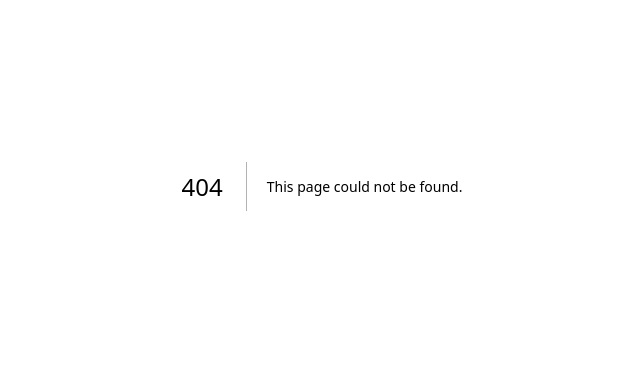
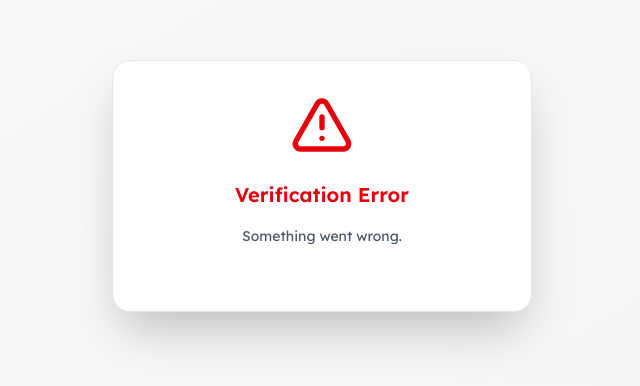
Before and after one commit to dangngocson29062003/todo-list-client, a Next.js app: page /email/verify in a window 1280 px wide. Before the commit this address had no page. Shown: the part 214-600 px from the top of the page, without its empty margins (318-958 px from the left). Built offline with nearby package versions, Linux system fonts and the light colour scheme.

Commit message:
login, registration and token handling

```diff
--- /dev/null
+++ b/src/app/email/verify/page.tsx
@@ -0,0 +1,92 @@
+"use client";
+
+import { useEffect } from "react";
+import { AlertCircle, AlertTriangle, CheckCircle2, Info } from "lucide-react";
+import { useSearchParams, useRouter } from "next/navigation";
+
+export default function EmailVerifyPage() {
+    const params = useSearchParams();
+    const router = useRouter();
+    const status = params.get("status")?.trim().toUpperCase();
+
+    const config = {
+        SUCCESS: {
+            title: "Email Verified",
+            message: "Your account has been verified successfully.\nYou can now log in.",
+            color: "text-green-600",
+            icon: <CheckCircle2 className="w-16 h-16" />,
+            redirect: true,
+        },
+        EXPIRED: {
+            title: "Verification Expired",
+            message: "Your verification link expired.\nA new confirmation email has been sent.",
+            color: "text-yellow-500",
+            icon: <AlertCircle className="w-16 h-16" />,
+            redirect: false,
+        },
+        USED: {
+            title: "Already Verified",
+            message: "Your account has already been verified.\nPlease log in.",
+            color: "text-blue-600",
+            icon: <Info className="w-16 h-16" />,
+            redirect: true,
+        },
+        NOT_FOUND: {
+            title: "Invalid Link",
+            message: "This verification link is invalid or does not exist.",
+            color: "text-red-600",
+            icon: <AlertTriangle className="w-16 h-16" />,
+            redirect: false,
+        },
+    } as const;
+
+    const data = config[status as keyof typeof config] ?? {
+        title: "Verification Error",
+        message: "Something went wrong.",
+        color: "text-red-600",
+        icon: <AlertTriangle className="w-16 h-16" />,
+        redirect: false,
+    };
+
+    useEffect(() => {
+        if (data.redirect) {
+            const timer = setTimeout(() => {
+                router.push("/login");
+            }, 3000);
+
+            return () => clearTimeout(timer);
+        }
+    }, [data.redirect, router]);
+
+    return (
+        <div className="min-h-screen flex items-center justify-center
+            bg-gradient-to-br from-gray-50 to-gray-100
+            dark:from-zinc-900 dark:to-zinc-950 transition-colors">
+
+            <div className="w-[420px] text-center
+                border border-gray-200 dark:border-zinc-700
+                bg-white dark:bg-zinc-800
+                shadow-2xl py-8 px-8 rounded-2xl">
+
+                <div className={`flex justify-center text-5xl mb-6 ${data.color}`}>
+                    {data.icon}
+                </div>
+
+                <h1 className={`text-xl font-semibold mb-4 ${data.color}`}>
+                    {data.title}
+                </h1>
+
+                <p className="text-sm text-gray-600 dark:text-gray-300 mb-8 whitespace-pre-line leading-relaxed">
+                    {data.message}
+                </p>
+
+                {data.redirect && (
+                    <div className="flex items-center justify-center gap-2 text-xs text-gray-500 dark:text-gray-400">
+                        <div className="w-4 h-4 border-2 border-blue-500 border-t-transparent rounded-full animate-spin"></div>
+                        Redirecting to login...
+                    </div>
+                )}
+            </div>
+        </div>
+    );
+}
--- a/src/app/layout.tsx
+++ b/src/app/layout.tsx
@@ -1,5 +1,6 @@
 import { NotificationProvider } from "../components/notification/notificationProvider";
 import { ThemeProvider } from "../components/theme-provider";
+import { AuthProvider } from "../context/authContext";
 import "./globals.css";
 import { Lexend } from "next/font/google";
 const lexend = Lexend({
@@ -26,7 +27,11 @@ export default async function RootLayout({
             enableSystem
             disableTransitionOnChange
           >
-            <NotificationProvider>{children}</NotificationProvider>
+            <AuthProvider>
+              <NotificationProvider>
+                {children}
+              </NotificationProvider>
+            </AuthProvider>
           </ThemeProvider>
         </body>
       </html>
--- a/src/app/login/page.tsx
+++ b/src/app/login/page.tsx
@@ -1,15 +1,17 @@
 "use client";
 
-import { useState } from "react";
+import { use, useState } from "react";
 import { ArrowLeft, Lock, Mail } from "lucide-react";
 import { login } from "../../service/api";
 import { useRouter } from "next/navigation";
 import { useNotify } from "@/src/components/notification/notificationProvider";
 import { getErrorMessage } from "@/src/utils/helpers";
+import { useAuth } from "@/src/context/authContext";
 
 export default function LoginPage() {
   const router = useRouter();
   const notify = useNotify();
+  const { authLogin } = useAuth();
 
   const [loading, setLoading] = useState(false);
   const [email, setEmail] = useState("");
@@ -22,7 +24,7 @@ export default function LoginPage() {
       const res = await login(email, password, rememberMe);
       console.log("Login successful:", res);
       notify("success", "Login successful");
-      localStorage.setItem("token", res.data);
+      authLogin(res.data);
       router.push("/landing");
     } catch (err) {
       console.error("Login failed:", err);
--- /dev/null
+++ b/src/app/oauth/success/page.tsx
@@ -0,0 +1,57 @@
+"use client";
+
+import { useEffect } from "react";
+import { refresh } from "../../../service/api";
+import { useRouter } from "next/navigation";
+import { useNotify } from "@/src/components/notification/notificationProvider";
+
+export default function OAuthSuccessPage() {
+    const router = useRouter();
+    const notify = useNotify();
+
+    useEffect(() => {
+        (async () => {
+            try {
+                const res = await refresh();
+                const token = res.data;
+                localStorage.setItem("token", token);
+                router.push("/");
+            } catch (err) {
+                notify(
+                    "error",
+                    "OAuth Login Failed",
+                    "Unable to refresh session. Please try logging in again."
+                );
+                router.push("/login");
+            }
+        })();
+    }, []);
+
+    return (
+        <div className="min-h-screen flex items-center justify-center
+            bg-gray-50 dark:bg-zinc-900 transition-colors">
+
+            <div className="w-[450px] text-center
+                border border-gray-200 dark:border-zinc-700
+                bg-white dark:bg-zinc-800
+                shadow-xl py-10 px-8 rounded-xl">
+
+                {/* Spinner */}
+                <div className="flex justify-center mb-6">
+                    <div className="w-10 h-10 border-4 border-blue-500 border-t-transparent rounded-full animate-spin"></div>
+                </div>
+
+                {/* Title */}
+                <h2 className="text-xl font-semibold text-gray-900 dark:text-gray-100 mb-2">
+                    Signing you in
+                </h2>
+
+                {/* Subtitle */}
+                <p className="text-sm text-gray-500 dark:text-gray-400">
+                    Please wait while we finish your authentication.
+                </p>
+
+            </div>
+        </div>
+    );
+}
--- /dev/null
+++ b/src/context/authContext.tsx
@@ -0,0 +1,61 @@
+"use client";
+import { createContext, useContext, useEffect, useState } from "react";
+interface User{
+    id: string;
+    email: string;
+    exp: number;
+}
+
+interface AuthContextType {
+    authUser: User | null;
+    authToken: string | null;
+    authLogin: (newToken: string) => void;
+    authLogout: () => void;
+}
+
+const AuthContext = createContext<AuthContextType|null>(null);
+
+function parseJwt(token: string): User {
+    const payload = token.split('.')[1];
+    const decodedPayload = atob(payload);
+    return JSON.parse(decodedPayload);
+}
+
+export function AuthProvider({children}: {children: React.ReactNode}) {
+    const [authUser, setAuthUser] = useState<User | null>(null);
+    const [authToken, setAuthToken] = useState<string | null>(null);
+
+    useEffect(() => {
+        const storedToken = localStorage.getItem('token');
+        if (storedToken) {
+            const parsed = parseJwt(storedToken);
+            setAuthToken(storedToken);
+            setAuthUser(parsed);
+        }
+    }, []);
+
+    function authLogin(newToken: string) {
+        setAuthToken(newToken);
+        setAuthUser(parseJwt(newToken));
+        localStorage.setItem('token', newToken);
+    }
+
+    function authLogout() {
+        setAuthToken(null);
+        setAuthUser(null);
+        localStorage.removeItem('token');
+    }
+
+    return (
+        <AuthContext.Provider value={{ authUser, authToken, authLogin, authLogout }}>
+            {children}
+        </AuthContext.Provider>
+    );
+}
+export function useAuth() {
+    const context = useContext(AuthContext);
+    if (!context) {
+        throw new Error("useAuth must be used within an AuthProvider");
+    }
+    return context;
+}
```
